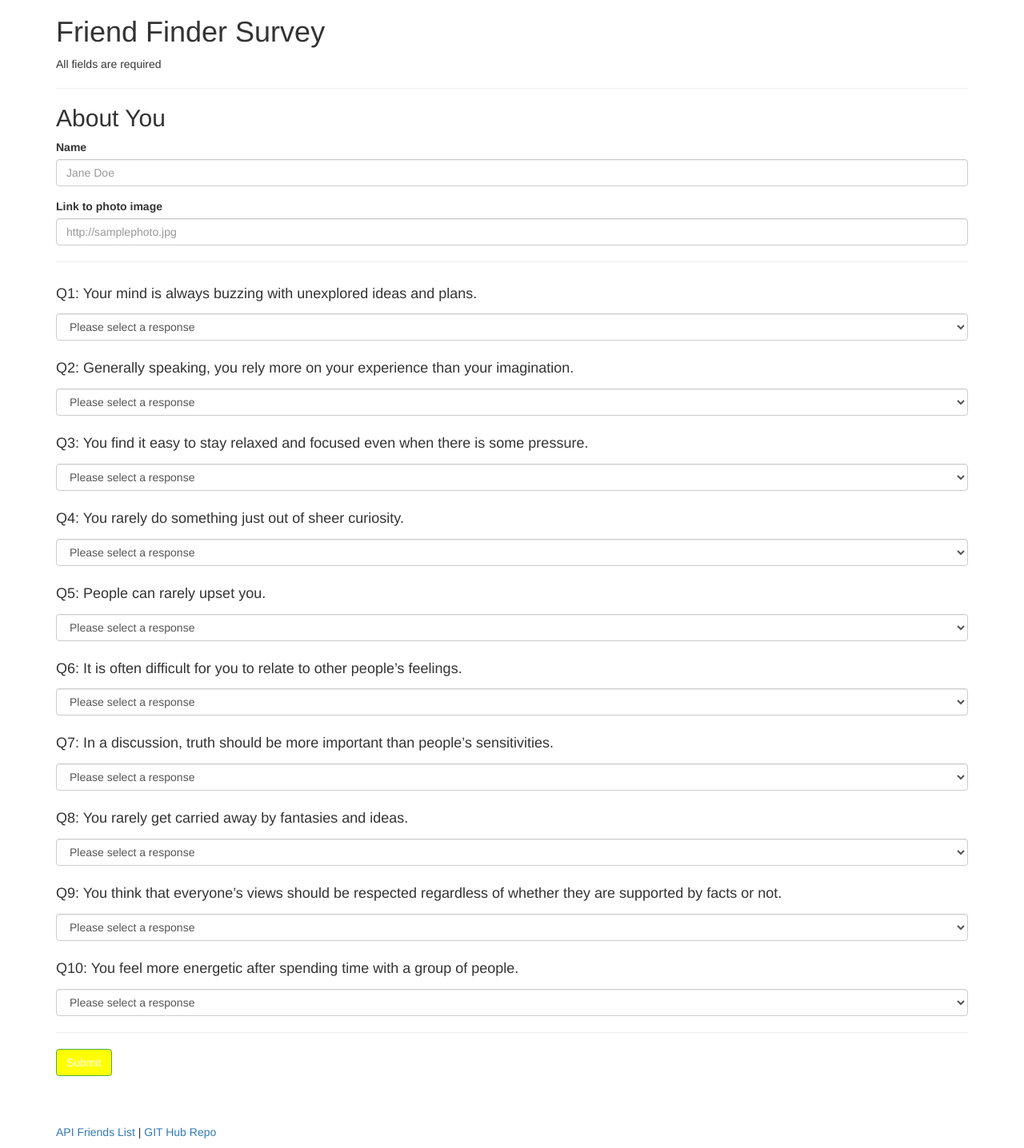
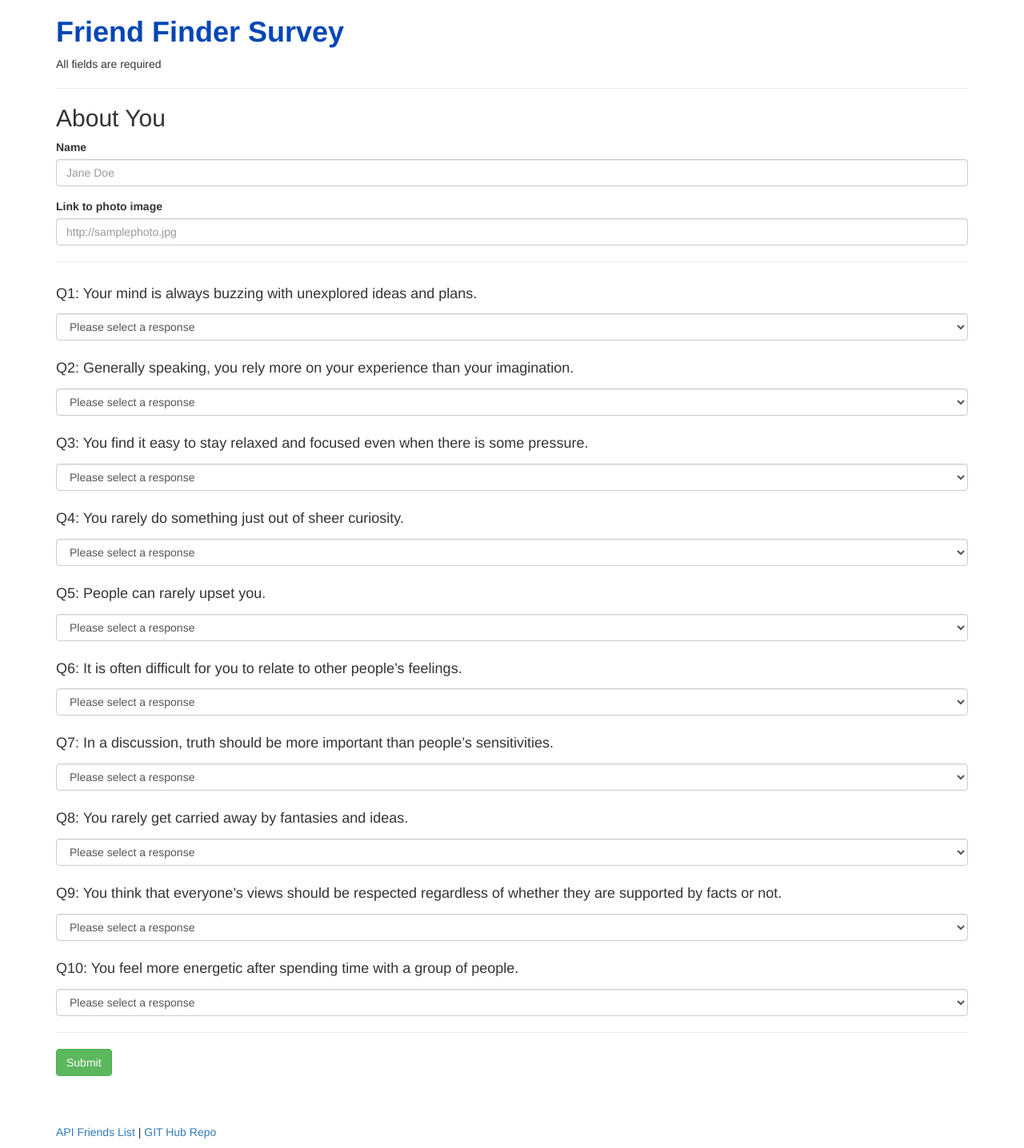
Before and after one commit to marvinrenaud/FriendFinder, a PHP site: page /public/survey.html in a window 1280 px wide. Shown: the whole page at 80% size. Run offline with PHP 8.4, Linux system fonts and the light colour scheme; some libraries are stand-ins or nearby versions.

Commit message:
loaded seperate css...yay!

```diff
--- a/app/public/style.css
+++ b/app/public/style.css
@@ -1,5 +1,9 @@
 /*Styling for general elements*/
 #submitButton {
   margin: 0px 20px 20px 0px;
-  background-color: yellow;
 }
+
+#surveyTitle {
+  font-weight: bold;
+  color: #0146b5;
+}
--- a/app/public/survey.html
+++ b/app/public/survey.html
@@ -17,7 +17,7 @@
 <body>
 
   <div class="container">
-    <h1>Friend Finder Survey</h1>
+    <h1 id="surveyTitle">Friend Finder Survey</h1>
     <p>All fields are required</p>
     <hr>
     <form id="friendForm">
--- a/server.js
+++ b/server.js
@@ -7,6 +7,7 @@ var path = require("path");
 // Set up the Express App
 var app = express();
 var PORT = process.env.PORT || 8080;
+app.use(express.static(path.join(__dirname, 'app/public')));
 
 // Sets up the Express app to handle data parsing
 app.use(bodyParser.json());
```
